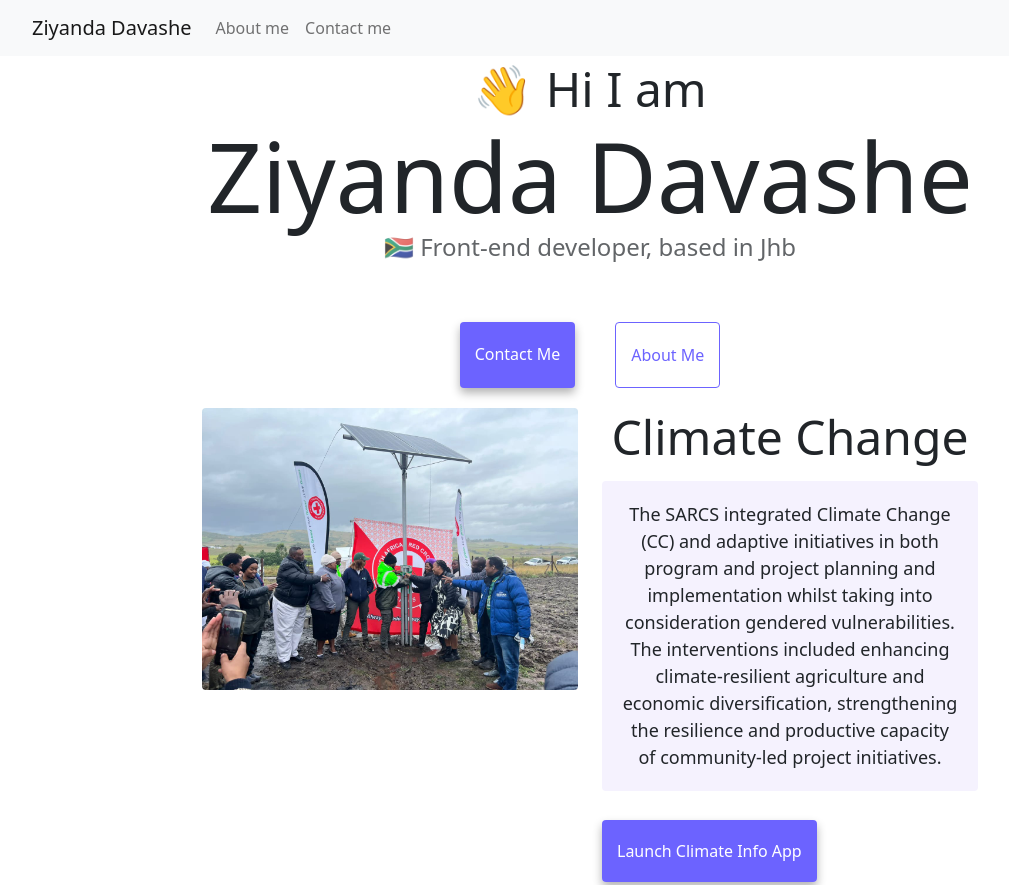
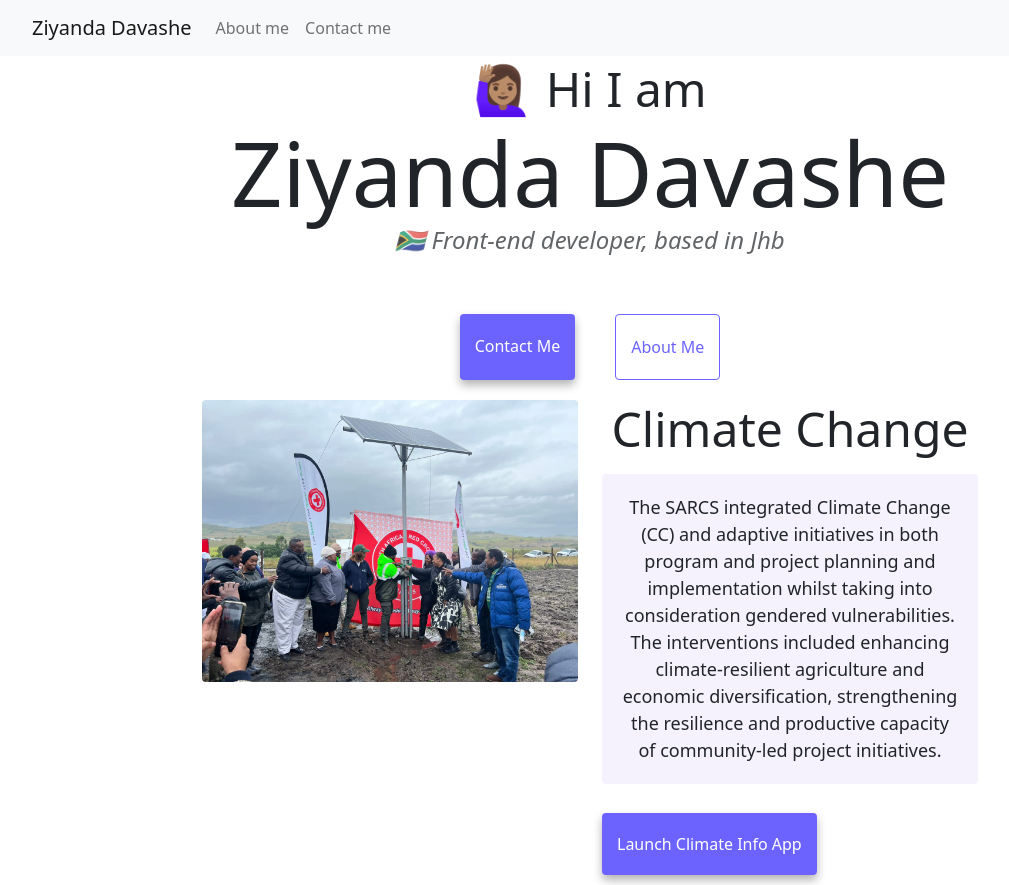
Before and after one commit to ziyandadavashe/portfolio-project, a plain HTML site: page index.html in a window 1280 px wide. Shown: the top 885 px of the page, without its empty margins (50-1059 px from the left). Drawn offline with nearby package versions, Linux system fonts and the light colour scheme.

Commit message:
Updated the font
Font size and font style

```diff
--- a/index.html
+++ b/index.html
@@ -64,7 +64,7 @@
         </div>
       </div>
     </nav>
-    <h2>👋 Hi I am</h2>
+    <h2>🙋🏽‍♀️ Hi I am</h2>
     <h1>Ziyanda Davashe</h1>
     <h3>🇿🇦 Front-end developer, based in Jhb</h3>
 
--- a/style.css
+++ b/style.css
@@ -17,7 +17,7 @@ h3 {
 }
 
 h1 {
-  font-size: 96px;
+  font-size: 90px;
 }
 
 h2 {
@@ -26,6 +26,7 @@ h2 {
 
 h3 {
   font-size: 24px;
+  font-style: oblique;
   opacity: 0.7;
 }
 
```
